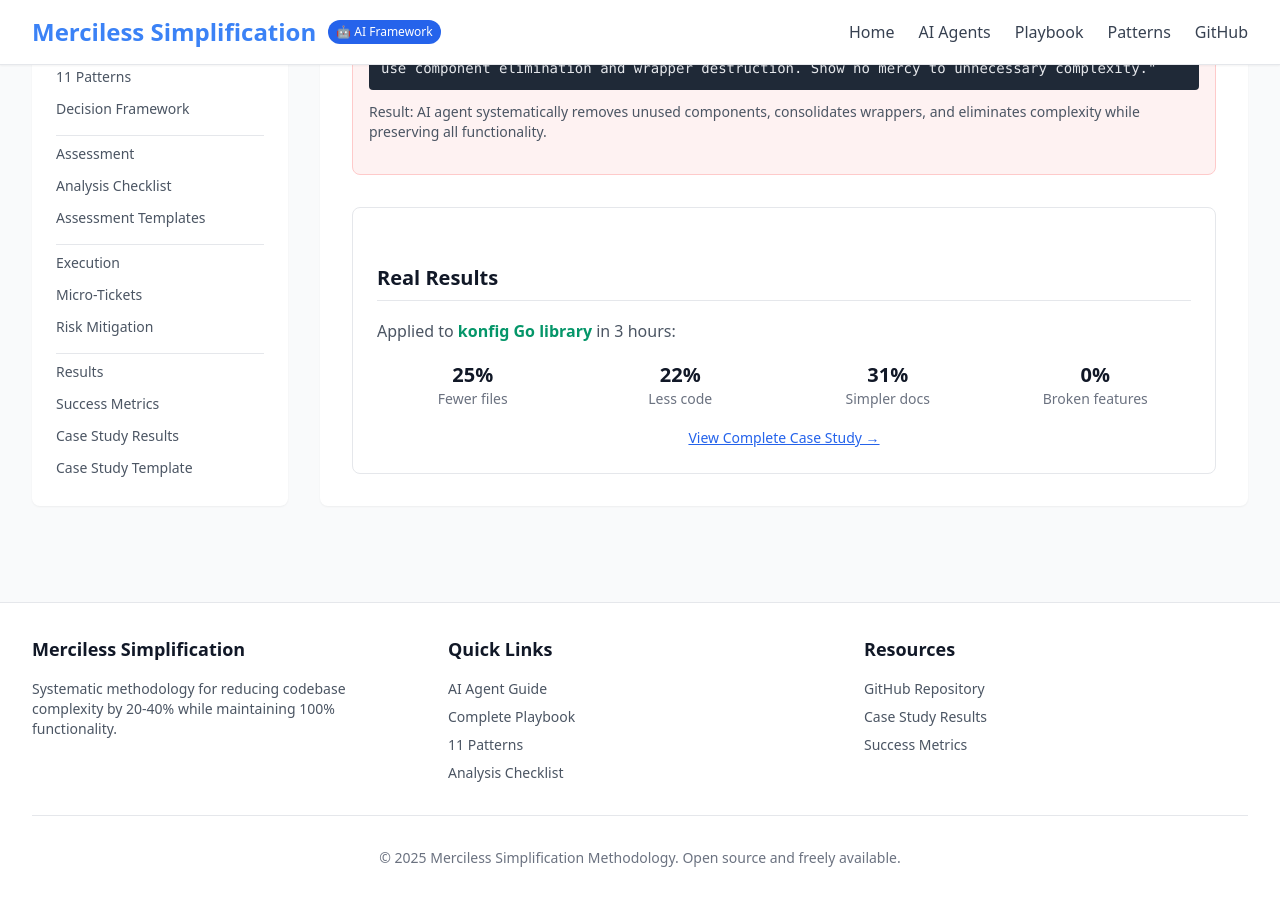
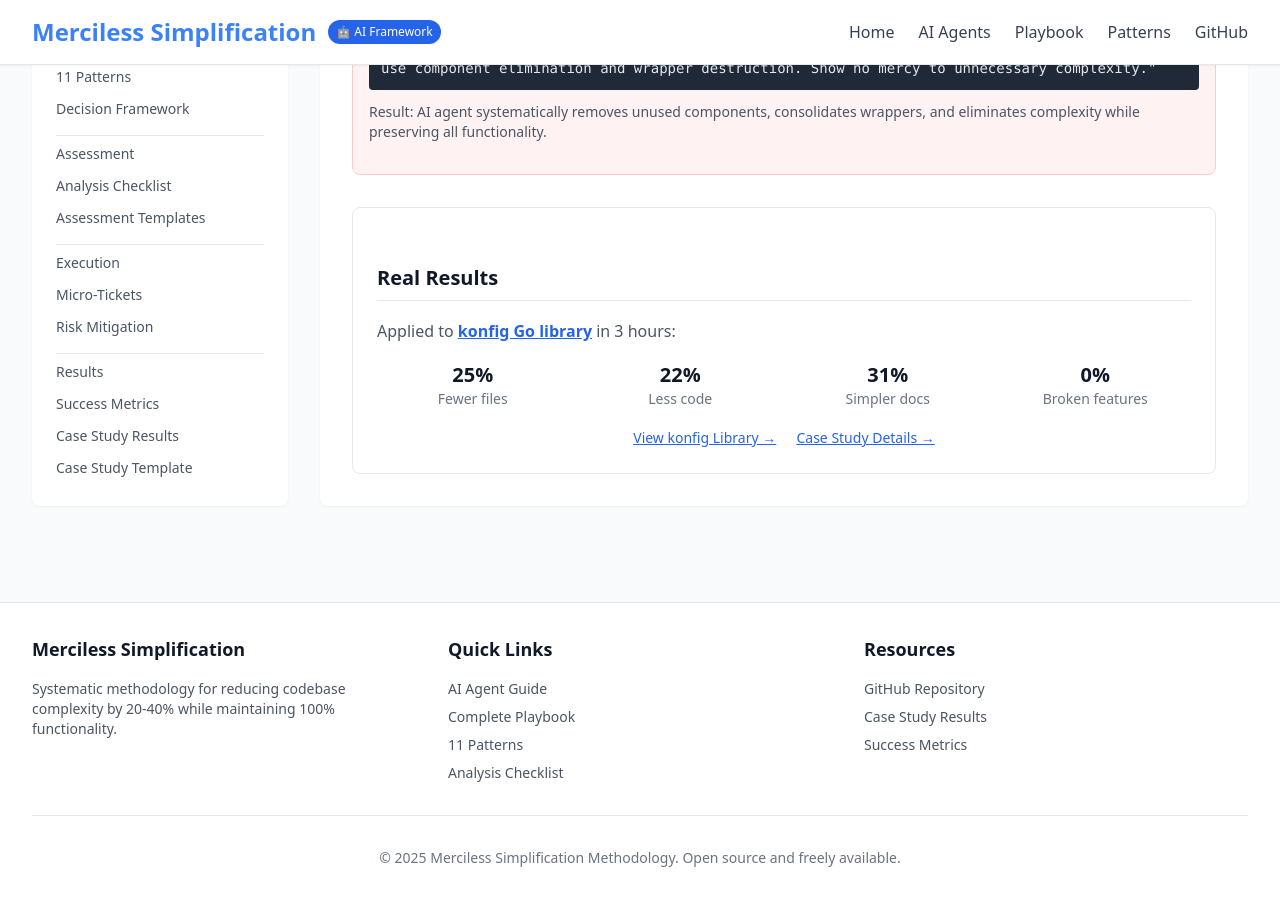
Before and after one commit to mfenderov/merciless-simplification, a Jekyll site: the page built from index.md, in a window 1280 px wide and 900 px high, scrolled down 803 px. Built offline with Jekyll 4.4.1, drawn with Linux system fonts in a browser that asks for light colours; nearby versions of some CDN libraries.

Commit message:
Fix konfig library link to point to correct repository (github.com/mfenderov/konfig)

```diff
--- a/index.md
+++ b/index.md
@@ -56,7 +56,7 @@ title: "Merciless Simplification - AI Agent Framework"
 <!-- Proof -->
 <div class="bg-white border border-gray-200 rounded-lg p-6">
     <h2 class="text-xl font-semibold text-gray-900 mb-4">Real Results</h2>
-    <p class="text-gray-600 mb-4">Applied to <strong>konfig Go library</strong> in 3 hours:</p>
+    <p class="text-gray-600 mb-4">Applied to <strong><a href="https://github.com/mfenderov/konfig" class="text-blue-600 hover:text-blue-800">konfig Go library</a></strong> in 3 hours:</p>
     <div class="grid grid-cols-2 md:grid-cols-4 gap-4 text-center mb-4">
         <div>
             <div class="text-xl font-bold text-gray-900">25%</div>
@@ -75,7 +75,8 @@ title: "Merciless Simplification - AI Agent Framework"
             <div class="text-sm text-gray-500">Broken features</div>
         </div>
     </div>
-    <div class="text-center">
-        <a href="/merciless-simplification/SIMPLIFICATION_RESULTS.html" class="text-blue-600 hover:text-blue-800 text-sm font-medium">View Complete Case Study →</a>
+    <div class="text-center space-x-4">
+        <a href="https://github.com/mfenderov/konfig" class="text-blue-600 hover:text-blue-800 text-sm font-medium">View konfig Library →</a>
+        <a href="/merciless-simplification/SIMPLIFICATION_RESULTS.html" class="text-blue-600 hover:text-blue-800 text-sm font-medium">Case Study Details →</a>
     </div>
 </div>
```
